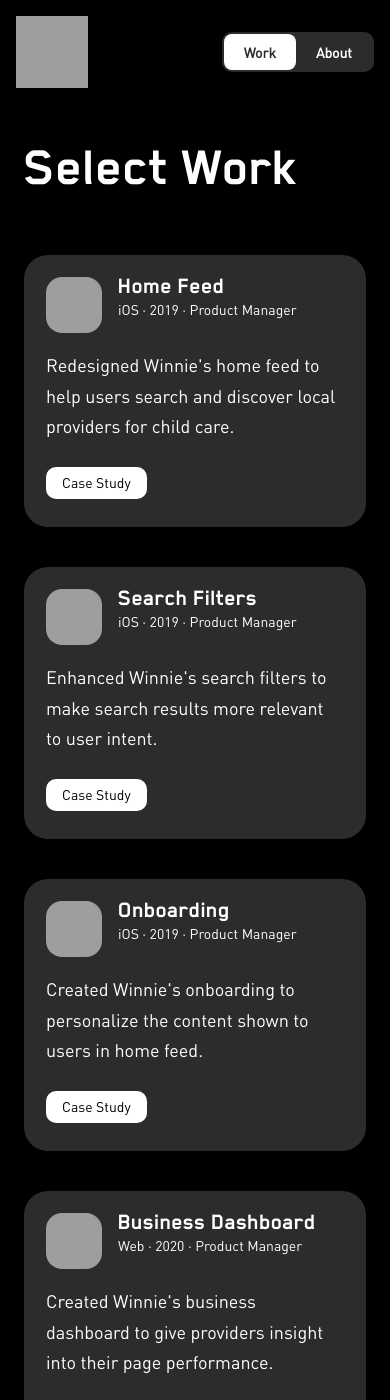
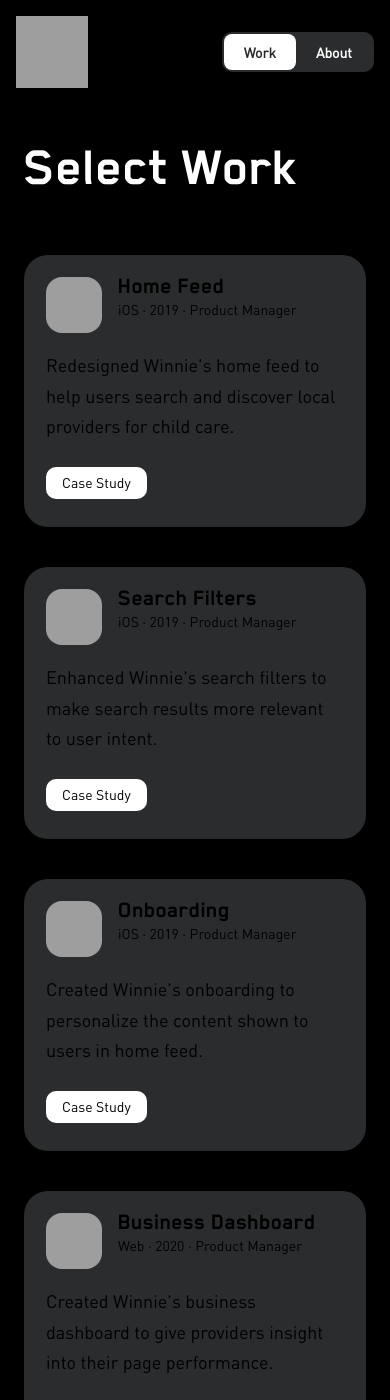
Before and after one commit to jotd/jotd-portfolio, a Jekyll site: the page work/index.html, which Jekyll copies as it is, in a window 390 px wide and 1400 px high. Built offline with Jekyll 4.4.1, drawn with Linux system fonts in a browser that asks for light colours; grey boxes are pictures that could not be loaded.

Commit message:
Update styles.css

```diff
--- a/css/styles.css
+++ b/css/styles.css
@@ -554,7 +554,7 @@
 @media screen and (max-width: 767px) {
   .title {
     font-family: "blender_probold";
-    color: #ffffff;
+    color: #000000;
     font-size: 24px;
     margin-top: -64px;
     margin-left: 40px;
@@ -573,7 +573,7 @@
   .work-metadata {
     font-family: "dinregular";
     font-weight: 400;
-    color: #ffffff;
+    color: #000000;
     font-size: 14px;
     margin-left: 40px;
     margin-bottom: -32px;
@@ -597,7 +597,7 @@
     position: relative;
     font-family: "dinregular";
     font-weight: 400;
-    color: #ffffff;
+    color: #000000;
     font-size: 18px;
     line-height: 1.7em;
     margin-left: -32px;
```
